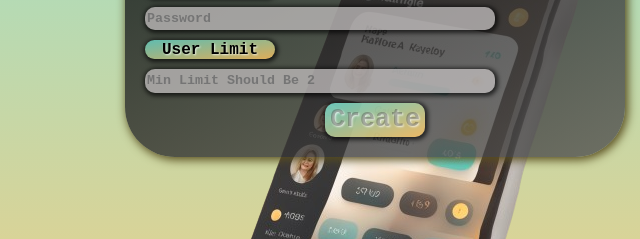
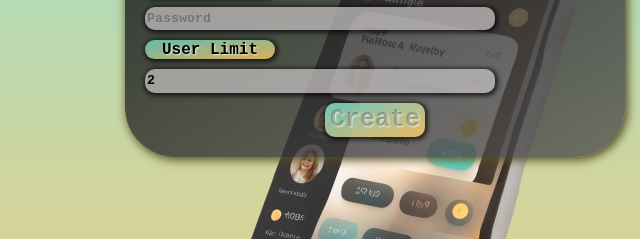
Before and after one commit to Neshraj/MeetChat, a website: page public/index.html in a window 1280 px wide. Both pictures are taken after a click on the button "Create Chat". Shown: the part 313-552 px from the top of the page, 265-905 px from the left. Drawn offline with nearby package versions, Linux system fonts and the light colour scheme; no server answers.

Commit message:
Set the value to limit in input

```diff
--- a/public/index.html
+++ b/public/index.html
@@ -53,7 +53,7 @@
         <input type="password" id="cpassword" class='mainInputs' onchange="checkc()" placeholder="Password"/>
 
          <label for="climit" class='mainlabels'>User Limit</label>
-         <input type="number" id="climit" class='mainInputs' onchange="checkc()" placeholder="Min Limit Should Be 2"/>
+         <input type="number" value="2" id="climit" class='mainInputs' onchange="checkc()" placeholder="Min Limit Should Be Greater Then 1"/>
 
          <button class='mainButton' id='createButton' onclick="createRoom()" onchange="checkc()" disabled>Create</button>
     </div>
```
